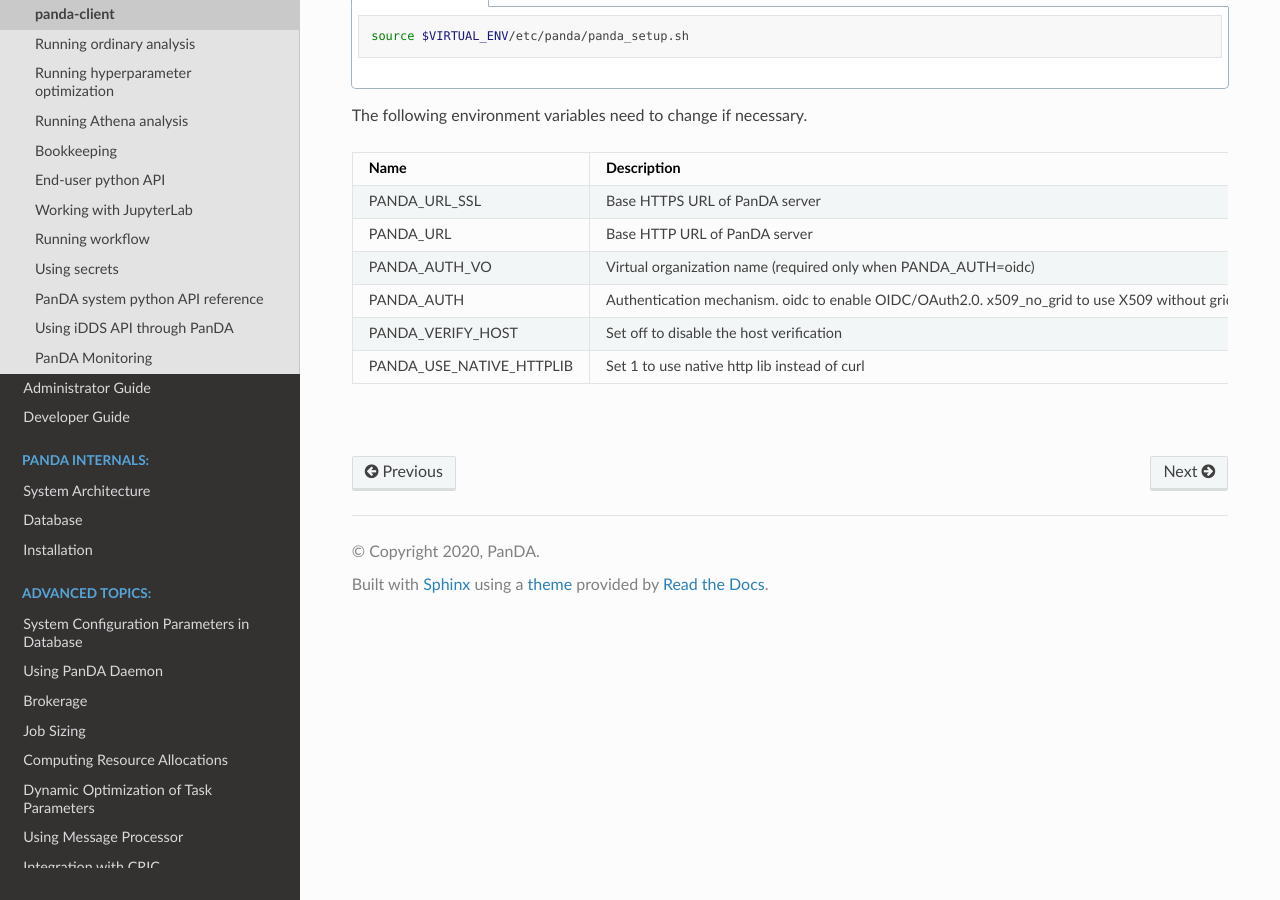
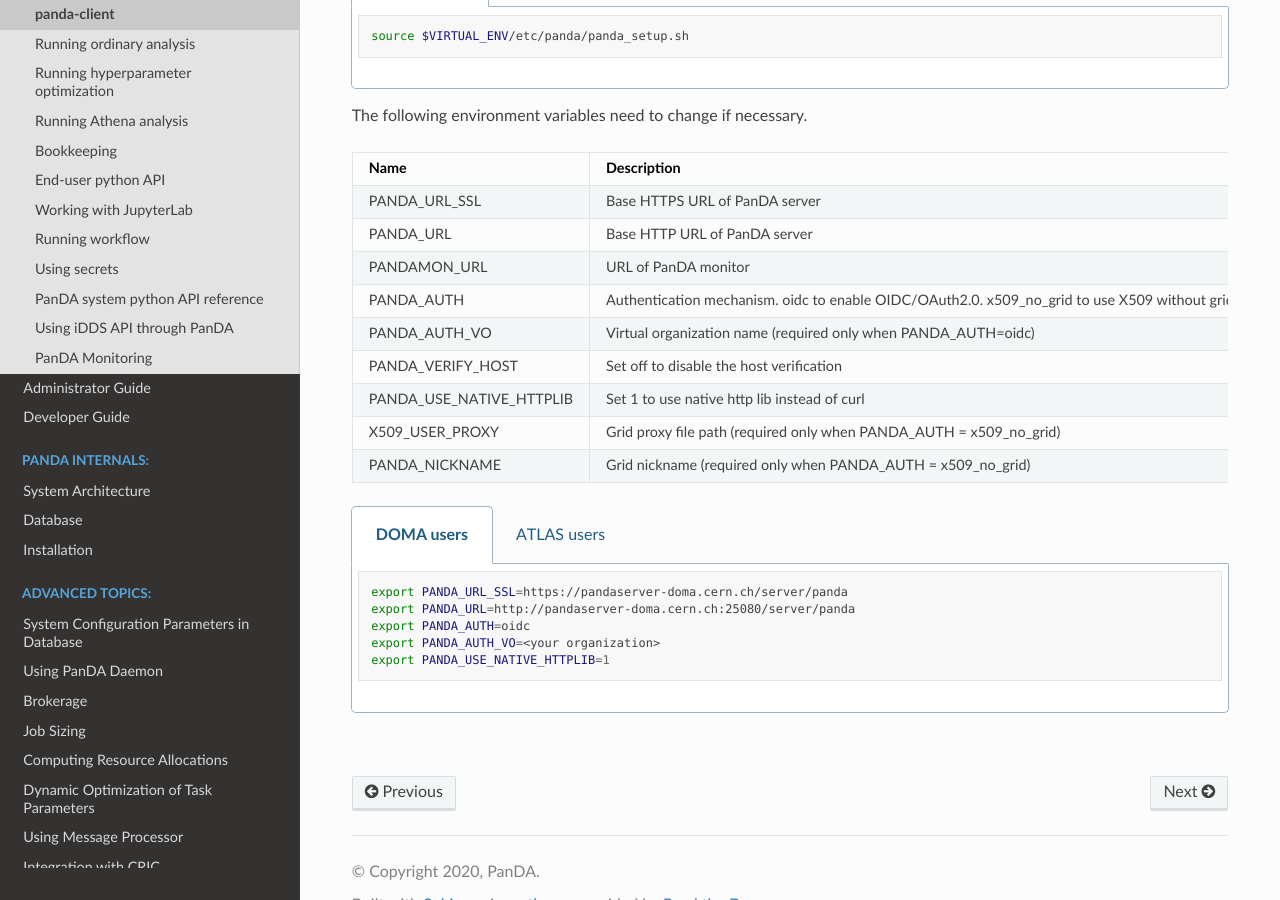
Before and after one commit to PanDAWMS/panda-docs, a Sphinx documentation site: the page built from docs/source/client/panda-client.rst, in a window 1280 px wide and 900 px high, scrolled down 840 px. Built offline with Sphinx 7.4.7 and the Read the Docs theme 2.0.0, drawn with Linux system fonts in a browser that asks for light colours; pages that are not in the unit, such as notebooks, are missing from menus.

Commit message:
env for panda-client

```diff
--- a/docs/source/client/panda-client.rst
+++ b/docs/source/client/panda-client.rst
@@ -55,21 +55,46 @@ The following environment variables need to change if necessary.
      - Example
    * - PANDA_URL_SSL
      - Base HTTPS URL of PanDA server
-     - https://pandaserver-doma.cern.ch:25443/server/panda
+     - https://pandaserver-doma.cern.ch/server/panda
    * - PANDA_URL
      - Base HTTP URL of PanDA server
      - http://pandaserver-doma.cern.ch:25080/server/panda
+   * - PANDAMON_URL
+     - URL of PanDA monitor
+     - https://panda-doma.cern.ch
+   * - PANDA_AUTH
+     - Authentication mechanism. oidc to enable OIDC/OAuth2.0. x509_no_grid to use X509 without grid niddleware
+     - oidc
    * - PANDA_AUTH_VO
      - Virtual organization name (required only when PANDA_AUTH=oidc)
      - wlcg
-   * - PANDA_AUTH
-     - Authentication mechanism. oidc to enable OIDC/OAuth2.0. x509_no_grid to use X509 without grid niddleware
-     - oidc
    * - PANDA_VERIFY_HOST
      - Set off to disable the host verification
      - off
    * - PANDA_USE_NATIVE_HTTPLIB
      - Set 1 to use native http lib instead of curl
      - 1
+   * - X509_USER_PROXY
+     - Grid proxy file path (required only when PANDA_AUTH = x509_no_grid)
+     - /tmp/x509up_u`id -u`
+   * - PANDA_NICKNAME
+     - Grid nickname (required only when PANDA_AUTH = x509_no_grid)
+     - my_nickname
+
+.. tabs::
+
+   .. code-tab:: bash DOMA users
+
+      export PANDA_URL_SSL=https://pandaserver-doma.cern.ch/server/panda
+      export PANDA_URL=http://pandaserver-doma.cern.ch:25080/server/panda
+      export PANDA_AUTH=oidc
+      export PANDA_AUTH_VO=<your organization>
+      export PANDA_USE_NATIVE_HTTPLIB=1
+
+   .. code-tab:: bash ATLAS users
+
+      export PANDA_AUTH=oidc
+      export PANDA_AUTH_VO=atlas
+      export PANDA_USE_NATIVE_HTTPLIB=1
 
 |br|
```
